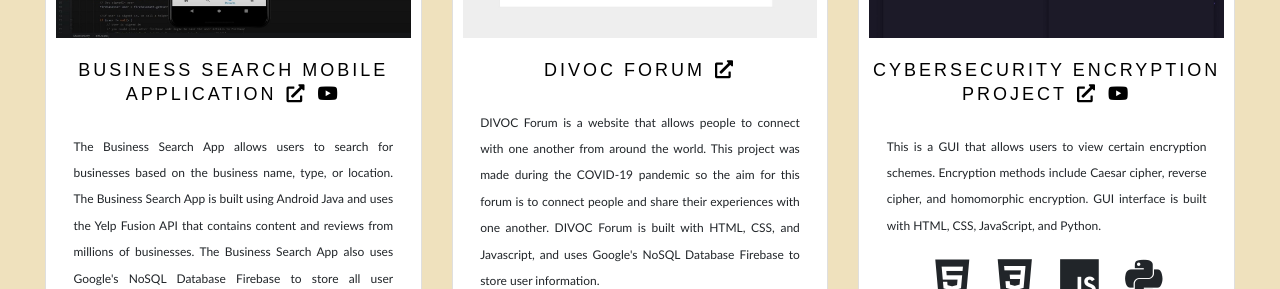
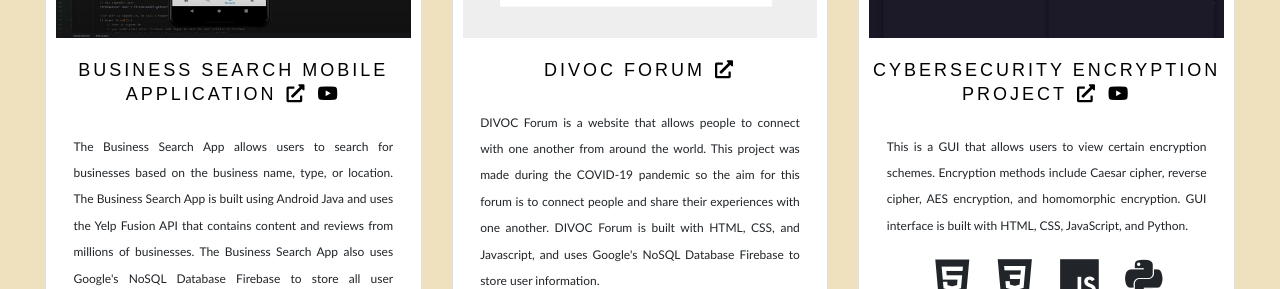
Before and after one commit to carlossalazar2000/carlossalazar2000.github.io, a React (Create React App) app: page / in a window 1280 px wide. Shown: the part 1820-2109 px from the top of the page. Built offline with nearby package versions, Linux system fonts and the light colour scheme; some icons are missing.

Commit message:
Updated project description

```diff
--- a/src/components/Projects.js
+++ b/src/components/Projects.js
@@ -125,7 +125,7 @@
 
       {
         title: "Cybersecurity Encryption Project",
-        description: "This is a GUI that allows users to view certain encryption schemes. Encryption methods include Caesar cipher, reverse cipher, and homomorphic encryption. GUI interface is built with HTML, CSS, JavaScript, and Python.",
+        description: "This is a GUI that allows users to view certain encryption schemes. Encryption methods include Caesar cipher, reverse cipher, AES encryption, and homomorphic encryption. GUI interface is built with HTML, CSS, JavaScript, and Python.",
         image: encryptionImage,
         url: "https://carlossalazar2000.github.io/Cybersecurity-Project/pdfs/processing_encrypted_data.pdf",
         youtubeUrl: "https://www.youtube.com/watch?v=Uh6Eu7aTPes",
```
Also changed, not shown: 1 other file (tests, documents, lock files or other folders).
